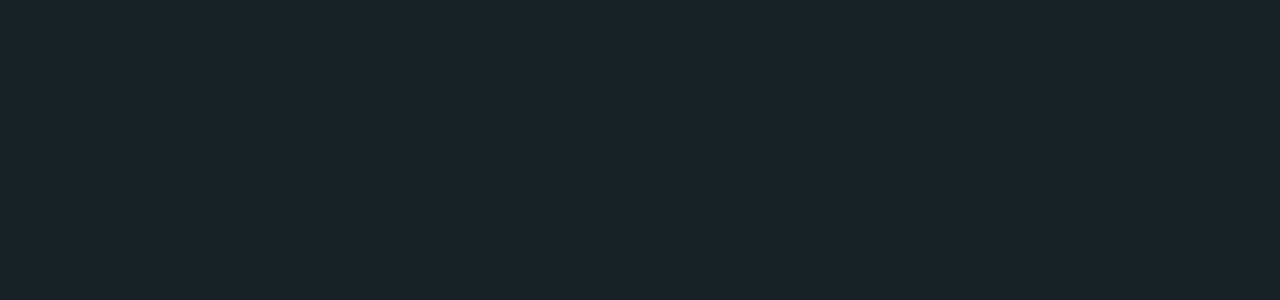
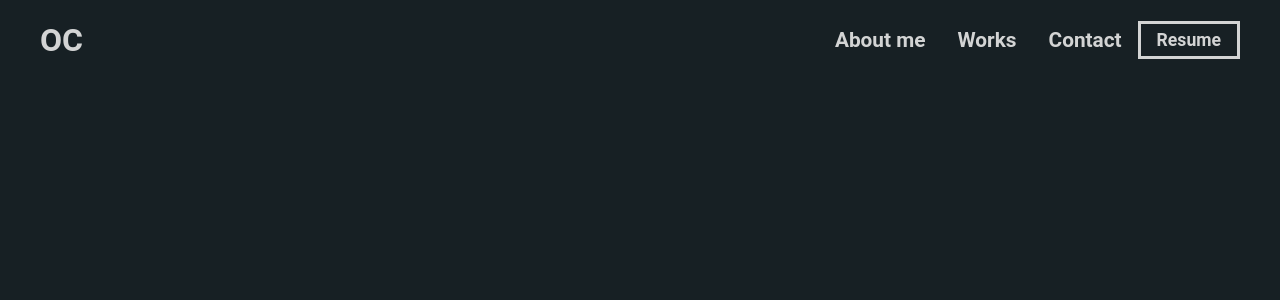
Before and after one commit to Otavio-Cipriano/Portfolio, a Next.js app: page / in a window 1280 px wide. Shown: the top 300 px of the page. Built offline with nearby package versions, Linux system fonts and the light colour scheme.

Commit message:
testing deploy

```diff
--- a/src/pages/_app.jsx
+++ b/src/pages/_app.jsx
@@ -1,13 +1,13 @@
 import '../styles/globals.scss'
 
-// import Layout from '../components/Layout/Layout'
+import Layout from '../Components/Layout/Layout'
 
 function MyApp({ Component, pageProps }) {
   return (
     <>
-      {/* <Layout> */}
+      <Layout>
         <Component {...pageProps} />
-      {/* </Layout> */}
+      </Layout>
     </>
   )
 }
```
